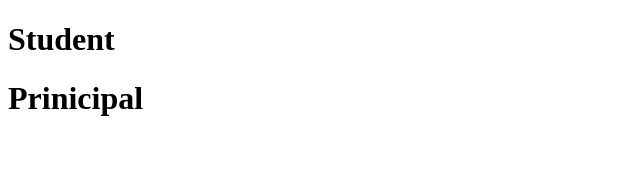
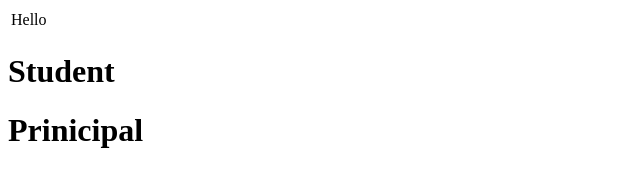
Before and after one commit to sajidhamdard/githubtraining, a plain HTML site: page index.html in a window 1280 px wide. Shown: the whole page, without its empty margins (0-640 px from the left). Drawn offline with Linux system fonts and the light colour scheme.

Commit message:
Tahir Khan made some changes

```diff
--- a/index.html
+++ b/index.html
@@ -7,6 +7,11 @@
     <title>WeCode Academy</title>
   </head>
   <body>
+    <table>
+      <tr>
+        <td>Hello</td>
+      </tr>
+    </table>
     <h1>Student</h1>
     <h1>Prinicipal</h1>
     <script src="script.js"></script>
--- a/script.js
+++ b/script.js
@@ -1 +1 @@
-console.log("Hello");
+console.log("Tahir");
```
